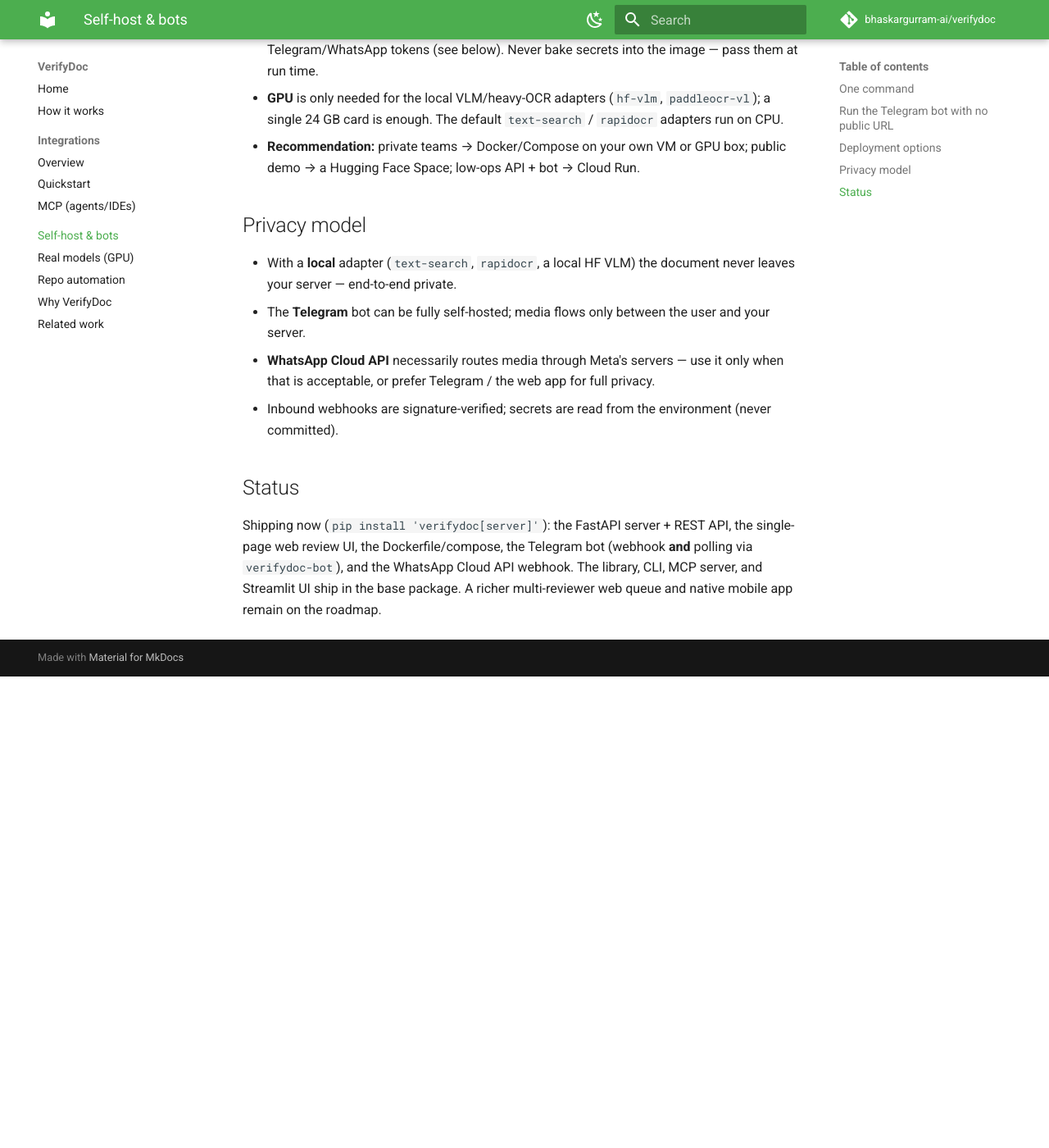
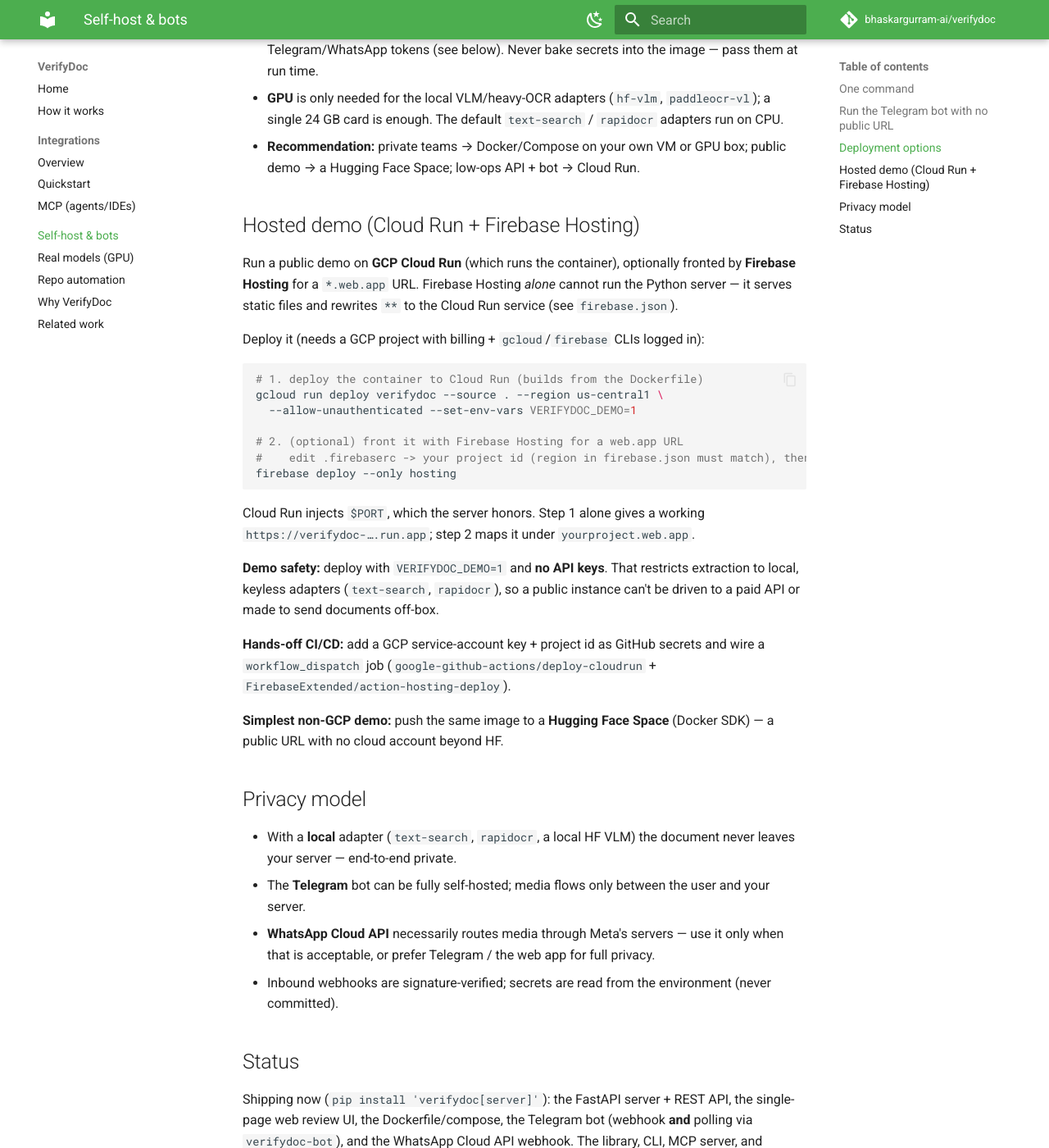
Before and after one commit to bhaskargurram-ai/verifydoc, an MkDocs documentation site: the page built from docs/DEPLOY.md, in a window 1280 px wide and 1400 px high, scrolled down 1968 px. Shown: the whole window at 82% size. Built offline with MkDocs 1.6.1 and Material for MkDocs 9.7.7, drawn with Linux system fonts in a browser that asks for light colours; comment, search, counter and statistics services are not loaded; before the commit the page ends 2793 px from its top, so only the background shows below that.

Commit message:
feat(server): Cloud Run + Firebase Hosting demo readiness + demo-safety mode (#33) (#46)
Make the server one-command-deployable as a hosted demo:
- honor Cloud Run/PaaS $PORT in main().
- VERIFYDOC_DEMO mode: restrict extraction to local keyless adapters
  (text-search, rapidocr) so a public instance can't be driven to a paid API or
  leak documents off-box; enforced in _resolve_adapter with tests.
- firebase.json (Hosting -> Cloud Run rewrite) + .firebaserc template + public/.
- docs/DEPLOY.md: hosted-demo section (gcloud run deploy + firebase deploy, HF
  Space alternative, demo-safety, CI/CD option). Full gate green on py3.12.

````diff
--- a/docs/DEPLOY.md
+++ b/docs/DEPLOY.md
@@ -69,6 +69,39 @@
 - **Recommendation:** private teams → Docker/Compose on your own VM or GPU box;
   public demo → a Hugging Face Space; low-ops API + bot → Cloud Run.
 
+## Hosted demo (Cloud Run + Firebase Hosting)
+
+Run a public demo on **GCP Cloud Run** (which runs the container), optionally
+fronted by **Firebase Hosting** for a `*.web.app` URL. Firebase Hosting *alone*
+cannot run the Python server — it serves static files and rewrites `**` to the
+Cloud Run service (see `firebase.json`).
+
+Deploy it (needs a GCP project with billing + `gcloud`/`firebase` CLIs logged in):
+
+```bash
+# 1. deploy the container to Cloud Run (builds from the Dockerfile)
+gcloud run deploy verifydoc --source . --region us-central1 \
+  --allow-unauthenticated --set-env-vars VERIFYDOC_DEMO=1
+
+# 2. (optional) front it with Firebase Hosting for a web.app URL
+#    edit .firebaserc -> your project id (region in firebase.json must match), then:
+firebase deploy --only hosting
+```
+
+Cloud Run injects `$PORT`, which the server honors. Step 1 alone gives a working
+`https://verifydoc-….run.app`; step 2 maps it under `yourproject.web.app`.
+
+**Demo safety:** deploy with `VERIFYDOC_DEMO=1` and **no API keys**. That
+restricts extraction to local, keyless adapters (`text-search`, `rapidocr`), so a
+public instance can't be driven to a paid API or made to send documents off-box.
+
+**Hands-off CI/CD:** add a GCP service-account key + project id as GitHub secrets
+and wire a `workflow_dispatch` job (`google-github-actions/deploy-cloudrun` +
+`FirebaseExtended/action-hosting-deploy`).
+
+**Simplest non-GCP demo:** push the same image to a **Hugging Face Space**
+(Docker SDK) — a public URL with no cloud account beyond HF.
+
 ## Privacy model
 
 - With a **local** adapter (`text-search`, `rapidocr`, a local HF VLM) the
````
Also changed, not shown: firebase.json (added), 4 other files.
